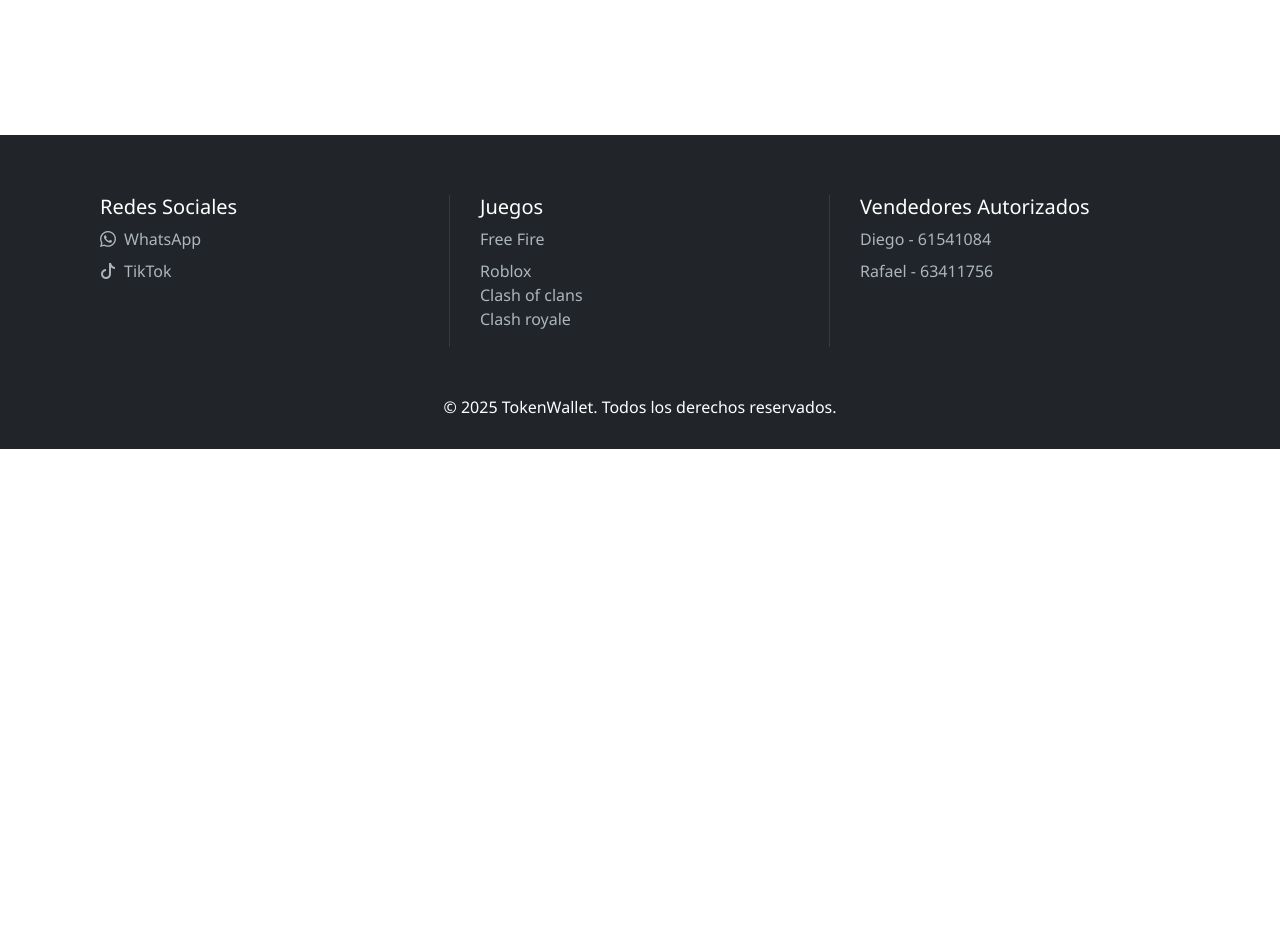
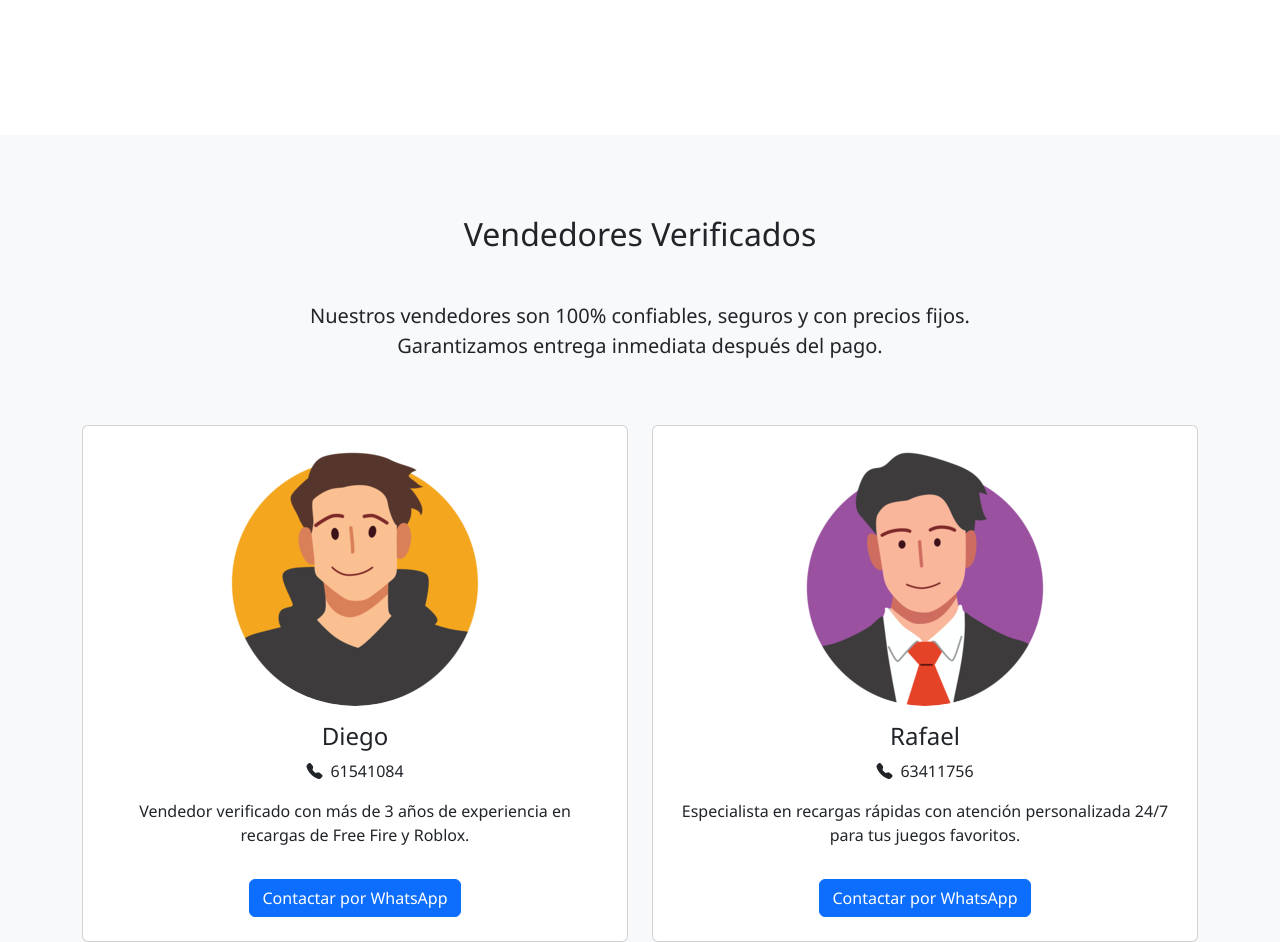
Before and after one commit to TokenWalletBo/.com, a plain HTML site: page index.html in a window 1280 px wide. Shown: the part 6500-7442 px from the top of the page. Before the commit the page ends 6949 px from the top, so only its background shows below. Drawn offline with nearby package versions, Linux system fonts and the light colour scheme.

Commit message:
Add files via upload

```diff
--- a/index.html
+++ b/index.html
@@ -679,7 +679,7 @@
 
 
     <!-- Verified Sellers Section -->
-    <!-- <section id="vendedores" class="sellers">
+     <section id="vendedores" class="sellers">
         <div class="container">
             <h2 class="text-center mb-5 fade-in">Vendedores Verificados</h2>
             <div class="row justify-content-center mb-5 fade-in">
@@ -717,7 +717,7 @@
                 </div>
             </div>
         </div>
-    </section> -->
+    </section>
 
     <!-- Footer -->
     <footer class="footer">
```
